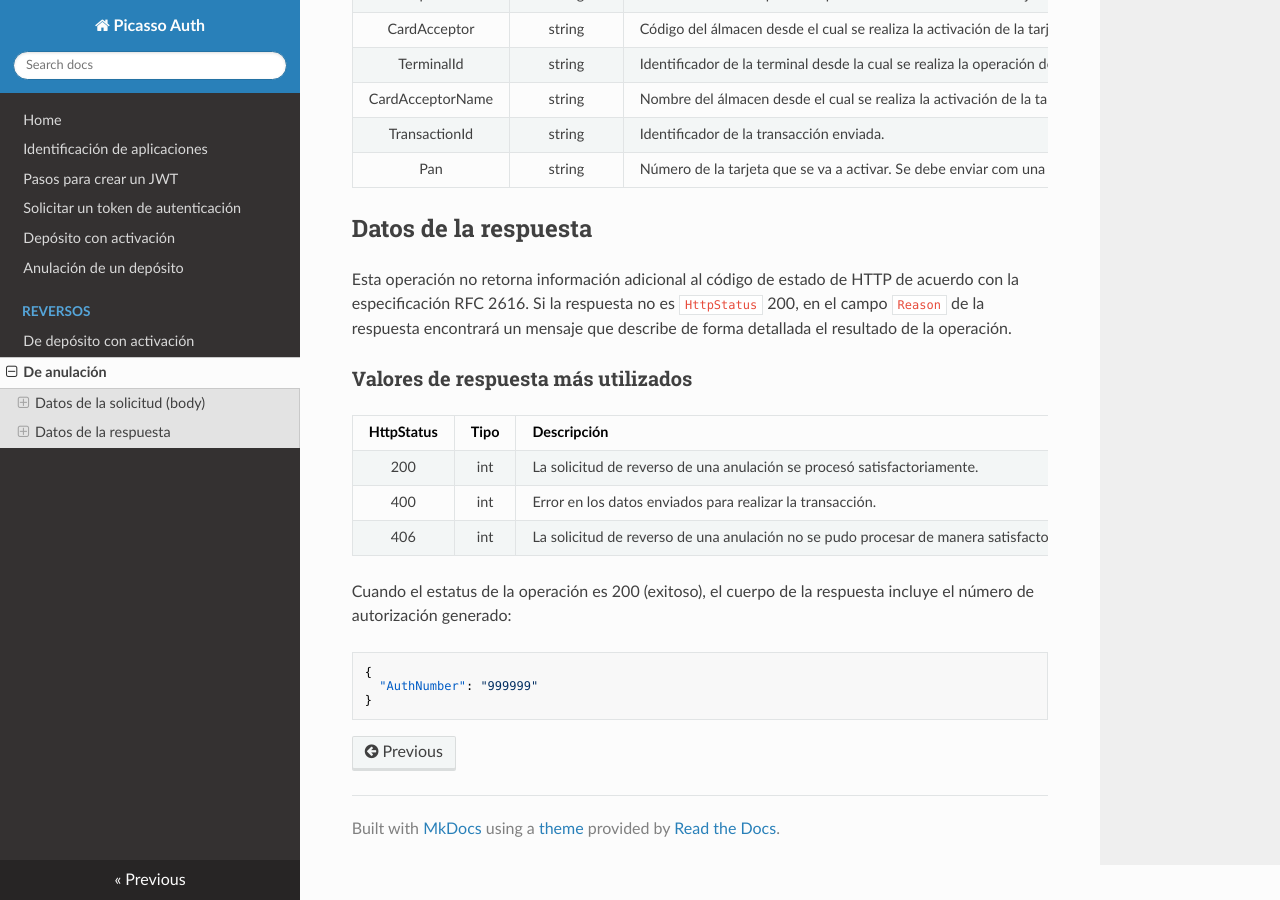
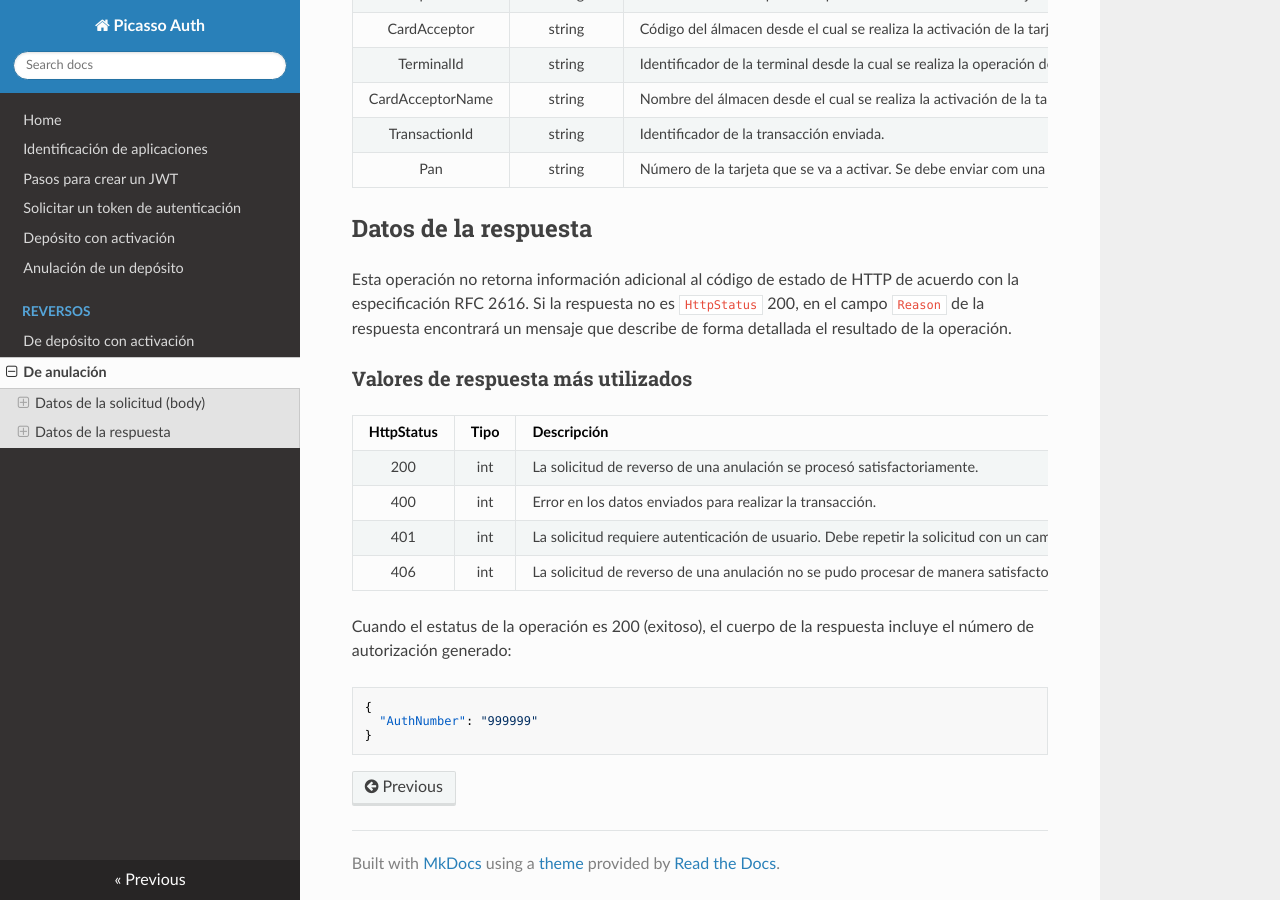
Before and after one commit to Picasso-api/Evertec-API, an MkDocs documentation site: the page built from docs/DepositRefundReverse.md, in a window 1280 px wide and 900 px high, scrolled down 743 px. Built offline with MkDocs 1.6.1, drawn with Linux system fonts in a browser that asks for light colours; nearby versions of some CDN libraries.

Commit message:
Update DepositRefundReverse.md

```diff
--- a/docs/DepositRefundReverse.md
+++ b/docs/DepositRefundReverse.md
@@ -43,6 +43,7 @@ HttpStatus | Tipo | Descripción
 :---: | :--------: | ------------
 200 | int | La solicitud de reverso de una anulación se procesó satisfactoriamente.
 400 | int | Error en los datos enviados para realizar la transacción.
+401 | int | La solicitud requiere autenticación de usuario. Debe repetir la solicitud con un campo de encabezado de autorización adecuado con las credenciales de autorización otorgadas.
 406 | int | La solicitud de reverso de una anulación no se pudo procesar de manera satisfactoria.
 
 Cuando el estatus de la operación es 200 (exitoso), el cuerpo de la respuesta incluye el número de autorización generado:
```
